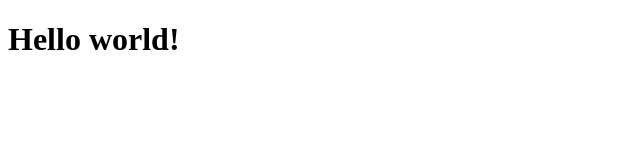
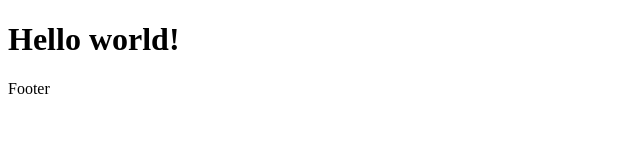
Before and after one commit to ShiftRomero/my-project-2, a plain HTML site: page index.html in a window 1280 px wide. Shown: the full height of the page, 0-640 px from the left. Drawn offline with Linux system fonts and the light colour scheme.

Commit message:
create index.html

```diff
--- a/index.html
+++ b/index.html
@@ -7,6 +7,6 @@
 </head>
 <body>
   <h1>Hello world!</h1>
-
+  <footer>Footer<footer>
 </body>
 </html>
```
